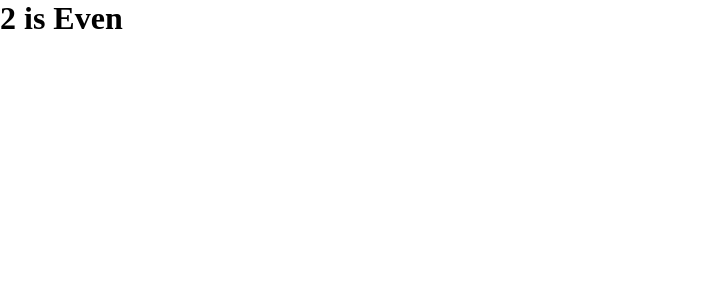
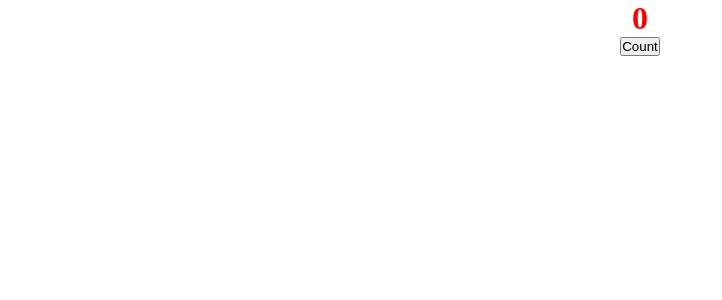
Before and after one commit to NurulIslam17/ReactJs, a React (Create React App) app: page / in a window 1280 px wide. Shown: the top 300 px of the page, without its empty margins (0-722 px from the left). Built offline with nearby package versions, Linux system fonts and the light colour scheme; the HTML template or start-up script is replaced by a standard one.

Commit message:
useState in Hook

```diff
--- a/src/App.jsx
+++ b/src/App.jsx
@@ -1,10 +1,10 @@
 import React from "react";
-import IfElse from './IfElse';
+import Hooks from "./Hooks";
 
 function App() {
   return (
     <>
-      <IfElse/>
+      <Hooks/>
     </>
   );
 }
--- /dev/null
+++ b/src/Hooks.jsx
@@ -0,0 +1,25 @@
+import React, { useState } from "react";
+
+const main = {
+  color: "red",
+  textAlign: "center",
+};
+
+function Hooks() {
+  const st = useState();
+  let [count, setUpdate] = useState(0);
+
+  function IncNum() {
+    setUpdate(count++);
+  }
+
+  return (
+    <>
+      <div style={main}>
+        <h1> {count} </h1>
+        <button onClick={IncNum}>Count</button>
+      </div>
+    </>
+  );
+}
+export default Hooks;
```
